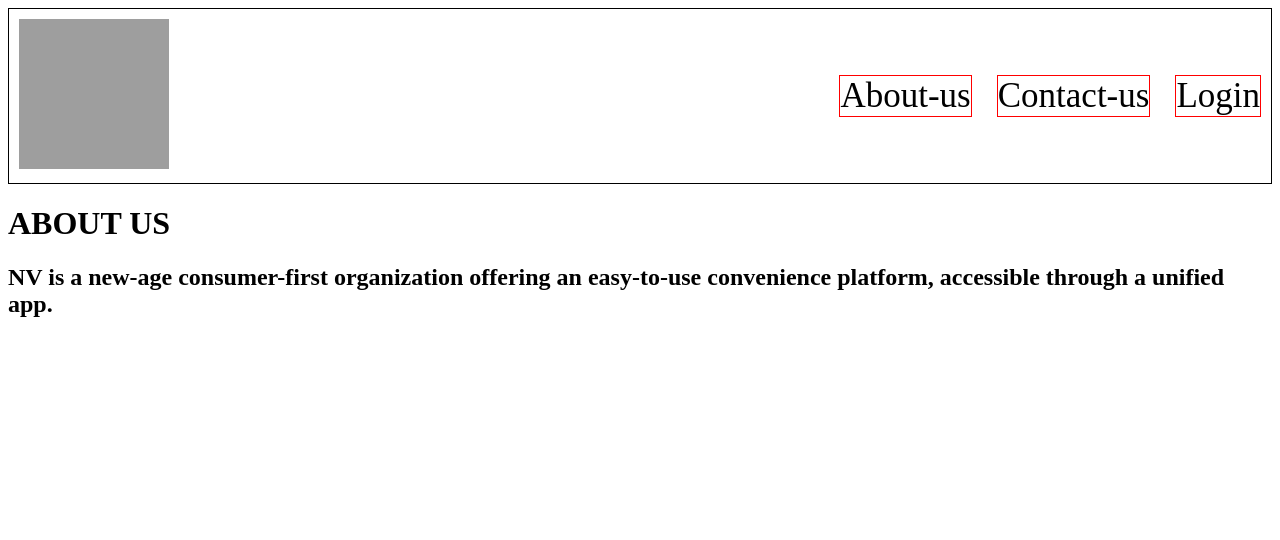
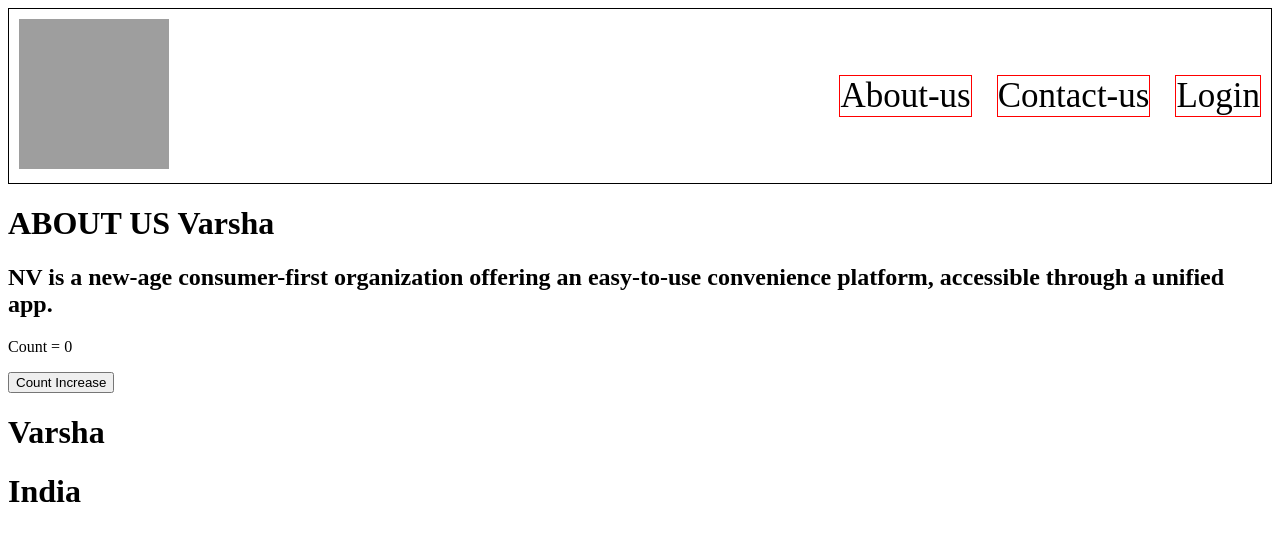
Before and after one commit to VarshaSreenivasulu/ReactApp, a React (Vite) app: page /about in a window 1280 px wide. Shown: the top 540 px of the page. Built offline with nearby package versions, Linux system fonts and the light colour scheme; grey boxes are pictures that could not be loaded.

Commit message:
Episode 8 - Till Class Based Components

```diff
--- a/App.js
+++ b/App.js
@@ -6,6 +6,7 @@ import About from "./src/Components/About";
 import Contact from "./src/Components/Contact";
 import Body from "./src/Components/Body";
 import Menu from "./src/Components/Menu";
+import Error from "./src/Components/Error"
 
 // React CORE:
 // const heading = React.createElement("div", { className: "parent"} ,
@@ -33,6 +34,7 @@ const router = createBrowserRouter([
      {
           path: "/",
           element : <AppLayout />,
+          errorElement : <Error />,
           children: [
                {
                     path: "/",
@@ -40,7 +42,7 @@ const router = createBrowserRouter([
                },
                {
                     path: "/about",
-                    element : <About />
+                    element : <About name = {"Varsha"}/>
                },
                {
                     path: "/contact",
--- a/src/Components/About.js
+++ b/src/Components/About.js
@@ -1,8 +1,12 @@
-const About = ()=>{
+import AboutClass from "./AboutClass";
+
+const About = (props)=>{
+    const {name} = props;
     return (
         <>
-            <h1>ABOUT US</h1>
+            <h1>ABOUT US {name}</h1>
             <h2><strong>NV</strong> is a new-age consumer-first organization offering an easy-to-use convenience platform, accessible through a unified app.</h2>
+            <AboutClass name = {"Varsha"} location ={"India"}/>
         </>
     );
 }
--- /dev/null
+++ b/src/Components/AboutClass.js
@@ -0,0 +1,49 @@
+import {Component} from "react";
+
+class AboutClass extends Component{
+    constructor(props){
+        super(props);
+        // console.log(this.props.name +" " + "Constructor");
+        this.state={
+            count : 0
+        };
+    };
+
+    componentDidMount(){
+        // console.log( this.props.name +" " +  "Mount Called");
+        this.int = setInterval(()=>{
+            // console.log("Interval Done")
+        },1000)
+
+        // async function Classapi() {
+        //     const data = await fetch();
+        //     const json = await data.json();
+        // }
+    }
+
+    componentDidUpdate(){
+        // console.log(this.props.name +" " +  "Update Called");
+    }
+
+    componentWillUnmount(){
+        // console.log(this.props.name +" " + "Unmount Called");
+        clearInterval(()=>{this.int});
+    }
+
+    render(){
+        // console.log(this.props.name +" " +  "render");
+        const {name , location} = this.props;
+        return (
+            <>
+            <p>Count = {this.state.count}</p>
+            <button onClick={()=>{
+                this.setState( {count : this.state.count + 1})
+            }}>Count Increase</button>
+            <h1>{name}</h1>
+            <h1>{location}</h1>
+            </>
+        );
+    }
+}
+
+export default AboutClass;
--- a/src/Components/Body.js
+++ b/src/Components/Body.js
@@ -16,6 +16,7 @@ const Body = () => {
                 setfiteredrestaurants(json.data?.cards[4]?.card?.card?.gridElements?.infoWithStyle?.restaurants);
         };
         api_data();
+        setInterval(()=>{console.log("effect interval")},1000);
     },[]);
   return ( (topRated.length === 0)? <Shimmer /> :
     <>
--- a/src/Components/Contact.js
+++ b/src/Components/Contact.js
@@ -1,6 +1,14 @@
+import {useState} from "react";
 const Contact = ()=>{
+    const [count, setcount]= useState(0)
     return (
         <>
+            <h1>count : {count}</h1>
+            <button onClick={()=>{
+                let a = count + 1;
+                setcount(a);
+            }
+            }>Inc Count</button>
             <h1>Contact Us</h1>
             <h2><strong>NV</strong> is a new-age consumer-first organization offering an easy-to-use convenience platform, accessible through a unified app.</h2>
             <h2>CONTACT DETAILS - 8838275200</h2>
--- /dev/null
+++ b/src/Components/Error.js
@@ -0,0 +1,14 @@
+import {useRouteError} from "react-router-dom";
+
+const Error = ()=>{
+    const err = useRouteError();
+    console.log(err);
+    return (
+        <>
+        <h1>OOPs Something Went Wrong</h1>
+        <h1>{err.error.message}=={err.status}=={err.statusText}</h1>
+        </>
+    );
+};
+
+export default Error;
```
